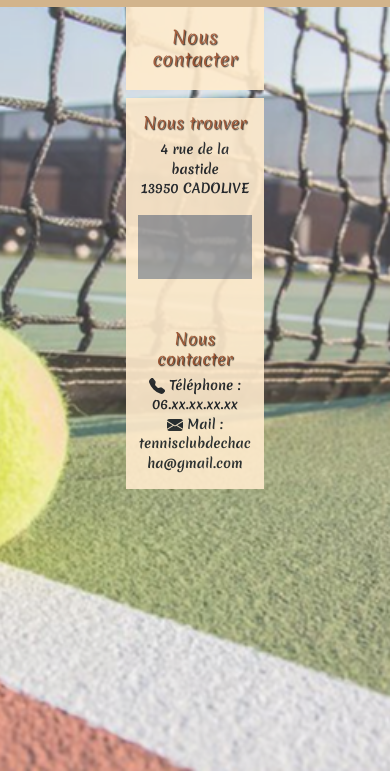
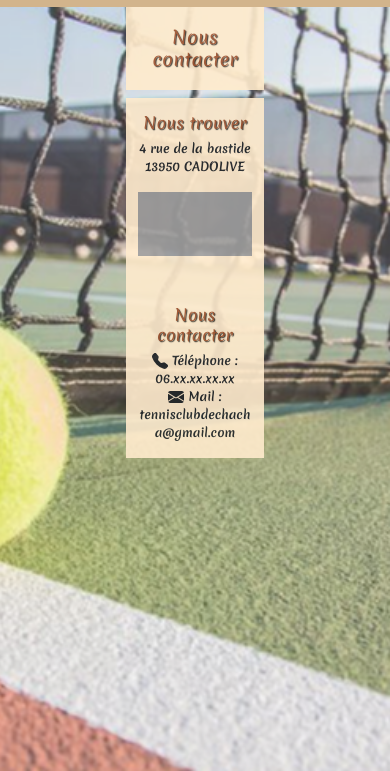
Before and after one commit to chacha0406/Cr-er-un-site-web-avec-HTML-CSS-et-le-Framework-Bootstrap, a plain HTML site: page Pages/Contact.html in a window 390 px wide. Shown: the part 73-844 px from the top of the page. Drawn offline with nearby package versions, Linux system fonts and the light colour scheme; grey boxes are pictures that could not be loaded; files whose address does not match are found by name.

Commit message:
Diminution police texte média queries Évènements Contact

```diff
--- a/style-Contact.css
+++ b/style-Contact.css
@@ -125,7 +125,7 @@ article h2 {
 /* Pour les appareils avec écran et dont la largeur maximale est de 403px */
 @media screen and (max-width: 403px) {
     html body {
-        font-size: 13px;
+        font-size: 12px;
     }
 
     .titre {
--- a/style-Évènements.css
+++ b/style-Évènements.css
@@ -111,7 +111,7 @@ p a:hover {
 /* Pour les appareils avec écran et dont la largeur maximale est de 400px */
 @media screen and (max-width: 400px) {
     html body {
-        font-size: 13px;
+        font-size: 12px;
     }
 
     .titre {
```
